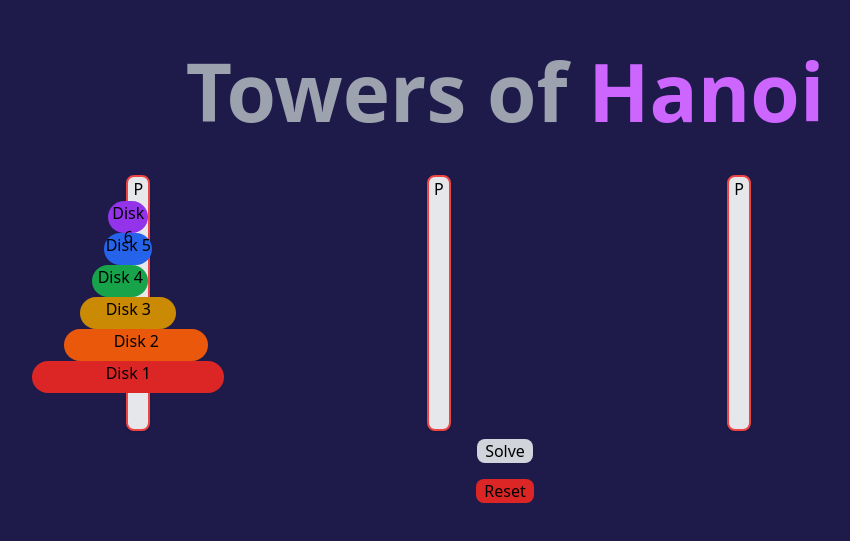
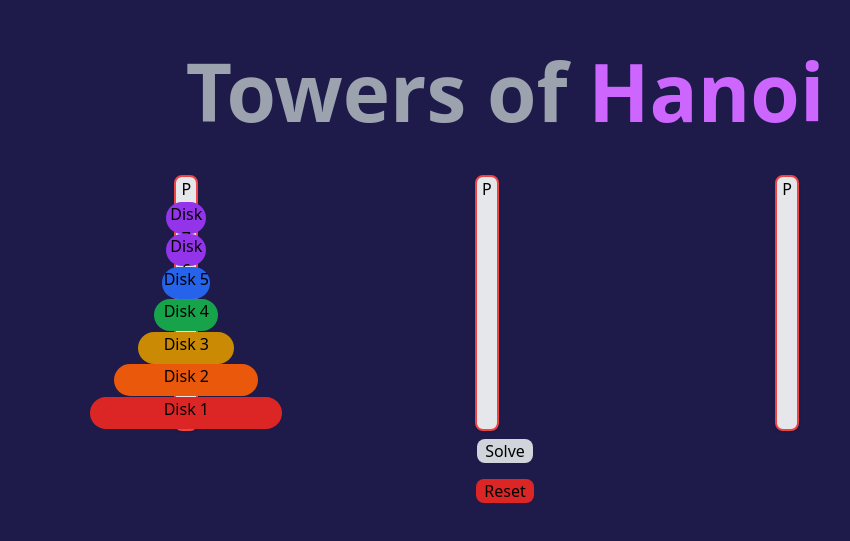
Before and after one commit to regulated/hanoi, a Next.js app: page / in a window 1280 px wide. Shown: the part 129-670 px from the top of the page, without its empty margins (135-985 px from the left). Built offline with nearby package versions, Linux system fonts and the light colour scheme.

Commit message:
centered disks

```diff
--- a/src/pages/index.tsx
+++ b/src/pages/index.tsx
@@ -9,7 +9,7 @@ import Pillar from "../components/pillar";
 
 export default function Home() {
   // number of disks used
-  const size: number = 6;
+  const size: number = 7;
 
   const [stackA, setStackA] = useState<number[]>([]);
   const [stackB, setStackB] = useState<number[]>([]);
--- a/src/styles/disk-style.ts
+++ b/src/styles/disk-style.ts
@@ -1,7 +1,8 @@
-export const redOval = "-ml-24 z-20 w-48 h-8 bg-red-600 rounded-full";
-export const orangeOval = "-ml-16 z-20 w-36 h-8 bg-orange-600 rounded-full";
-export const yellowOval = "-ml-12 z-20 w-24 h-8 bg-yellow-600 rounded-full";
-export const greenOval = "-ml-9 z-20 w-18 h-8 bg-green-600 rounded-full";
-export const blueOval = "-ml-6 z-20 w-12 h-8 bg-blue-600 rounded-full";
-export const purpleOval = "-ml-5 z-20 w-10 h-8 bg-purple-600 rounded-full";
-export const blankOval = "-ml-24 z-20 w-48 h-8 rounded-full";
+export const redOval =
+  "flex justify-center z-20 w-48 h-8 bg-red-600 rounded-full";
+export const orangeOval = "z-20 w-36 h-8 bg-orange-600 rounded-full";
+export const yellowOval = "z-20 w-24 h-8 bg-yellow-600 rounded-full";
+export const greenOval = "z-20 w-16 h-8 bg-green-600 rounded-full";
+export const blueOval = " z-20 w-12 h-8 bg-blue-600 rounded-full";
+export const purpleOval = "z-20 w-10 h-8 bg-purple-600 rounded-full";
+export const blankOval = "z-20 w-48 h-8 rounded-full";
--- a/src/styles/pillar-style.ts
+++ b/src/styles/pillar-style.ts
@@ -1,2 +1,2 @@
 export const rectangle =
-  "relative border-solid border-2 border-red-500 mx-12 h-64 w-6 rounded-lg bg-gray-200 shadow z-10 justify-between justify-around align-bottom";
+  "flex flex-col relative border-solid border-2 border-red-500 mx-24 h-64 w-6 rounded-lg bg-gray-200 shadow z-10 justify-between justify-around align-bottom items-center justify-center";
```
